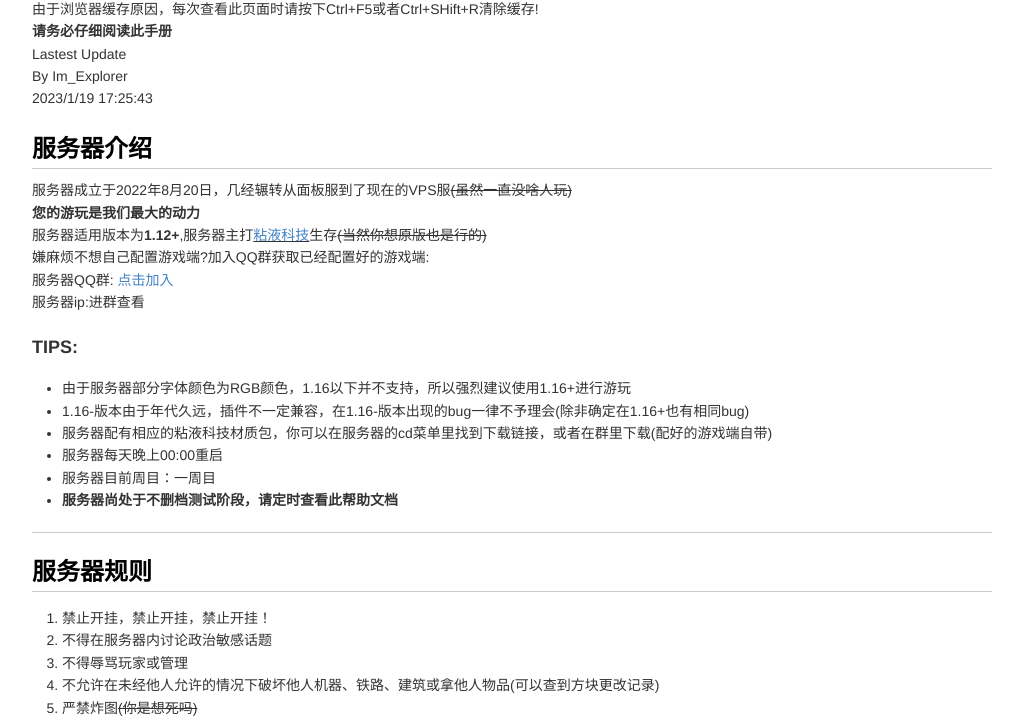
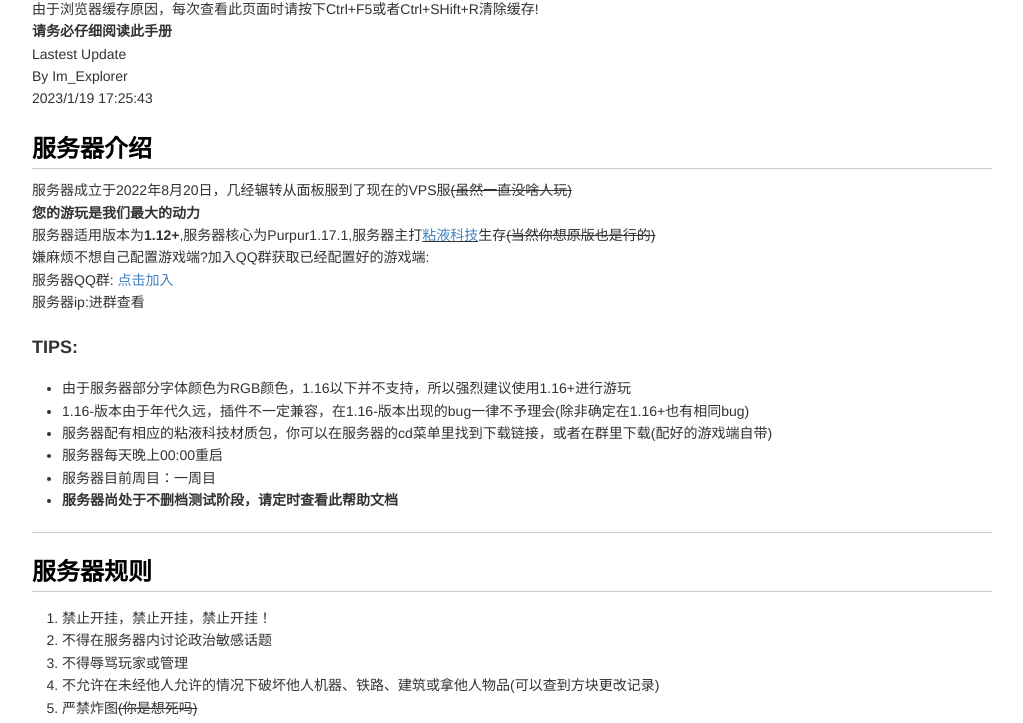
Before and after one commit to xiecraftoffical/xiecraftoffical.github.io, a plain HTML site: page index.html in a window 1280 px wide. Shown: the part 77-800 px from the top of the page, without its empty margins (128-1151 px from the left). Drawn offline with Linux system fonts and the light colour scheme.

Commit message:
Update index.html

```diff
--- a/index.html
+++ b/index.html
@@ -301,7 +301,7 @@ By Im_Explorer <br>
 <h2>服务器介绍</h2>
 <p>服务器成立于2022年8月20日，几经辗转从面板服到了现在的VPS服<del>(虽然一直没啥人玩)</del><br>
 <strong>您的游玩是我们最大的动力</strong><br>
-服务器适用版本为<strong>1.12+</strong>,服务器主打<u><a href="javascript:window.open('https://slimefun-wiki.guizhanss.cn/');">粘液科技</a></u>生存<del>(当然你想原版也是行的)</del><br>
+服务器适用版本为<strong>1.12+</strong>,服务器核心为Purpur1.17.1,服务器主打<u><a href="javascript:window.open('https://slimefun-wiki.guizhanss.cn/');">粘液科技</a></u>生存<del>(当然你想原版也是行的)</del><br>
 嫌麻烦不想自己配置游戏端?加入QQ群获取已经配置好的游戏端:<br>
 服务器QQ群: <a href="javascript:window.open('https://qm.qq.com/cgi-bin/qm/qr?k=-qjqcNsIfWsdj5k4M-jN6-P4V1MO4gT7&amp;jump_from=webapi&amp;authKey=EnR+Pq0mXhZXNzuSaQaaJLjQdzkzf3Y6ZXD5T1NPX6mcarFkqa8BnPzzui9bBZ65');">点击加入</a><br>
 服务器ip:进群查看</p>
```
